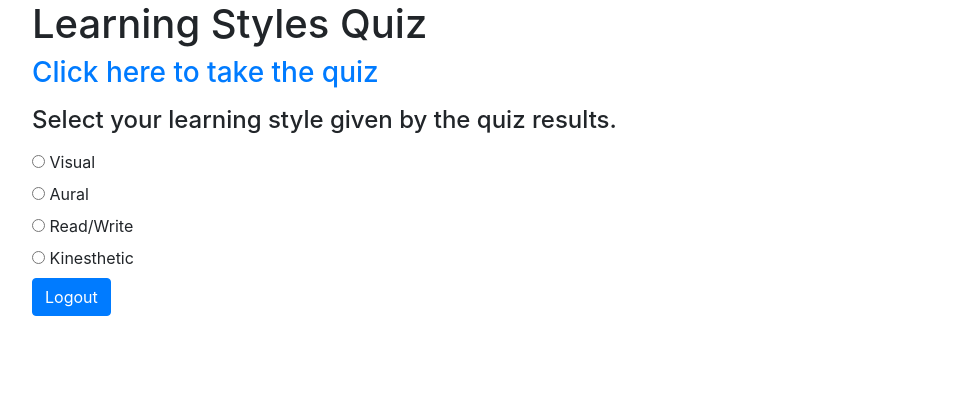
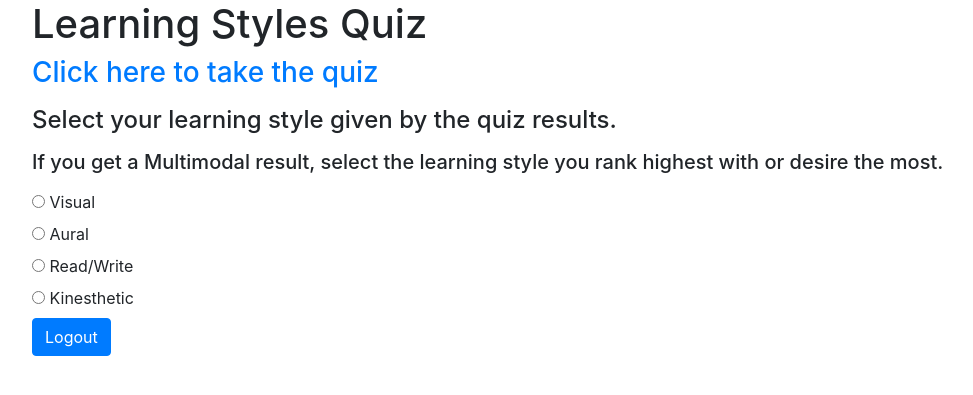
Before and after one commit to PriyaPilla/VARK-Learning, a Flask app: template project1/templates/quiz.html in a window 1280 px wide. Shown: the top 395 px of the page, without its empty margins (53-1026 px from the left). Run offline with Flask 2, Linux system fonts and the light colour scheme; the template is opened without the code that fills it, so the values that code supplies are empty; some libraries are stand-ins or nearby versions.

Commit message:
updated for Multimodal quiz result

```diff
--- a/project1/templates/quiz.html
+++ b/project1/templates/quiz.html
@@ -19,6 +19,7 @@
     <a href="https://vark-learn.com/the-vark-questionnaire/"><h3>Click here to take the quiz</h3></a>
 
     <p><h4>Select your learning style given by the quiz results.</h4></p>
+    <p><h5>If you get a Multimodal result, select the learning style you rank highest with or desire the most.</h5></p>
     <form>
         <input type="radio" id="visual" name="learning_style" value="Visual">
         <label for="visual">Visual</label><br>
```
